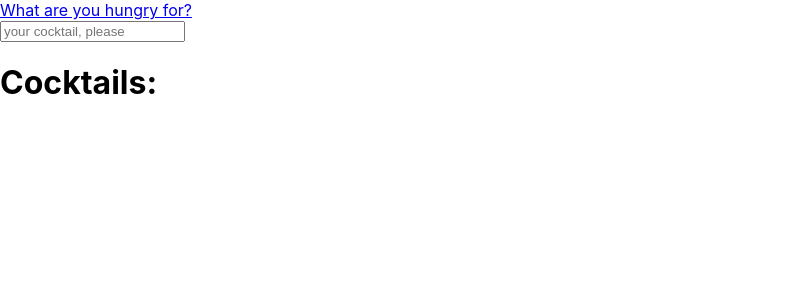
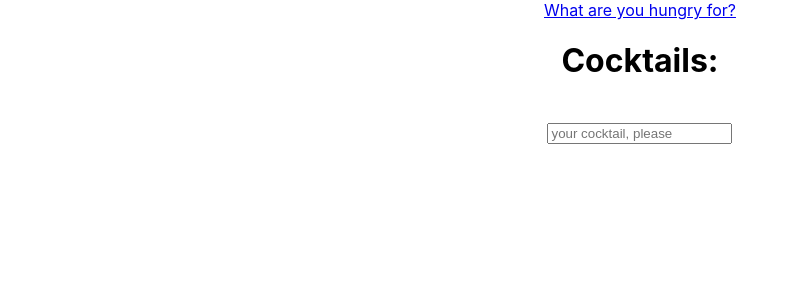
Before and after one commit to idakroniczaja/FoodAndCocktails, a React (Create React App) app: page /cocktail in a window 1280 px wide. Shown: the top 300 px of the page, without its empty margins (0-798 px from the left). Built offline with nearby package versions, Linux system fonts and the light colour scheme.

Commit message:
detail page renders on food detail page

```diff
--- a/src/App.css
+++ b/src/App.css
@@ -1,5 +1,10 @@
 .App {
   text-align: center;
+  display: flex;
+  flex-direction: column;
+  align-items: center;
+  justify-content: center;
+
 }
 
 .App-logo {
--- a/src/App.js
+++ b/src/App.js
@@ -6,14 +6,14 @@ import Food from './components/Food'
 import FoodDetails from './components/FoodDetails';
 import Cocktail from './components/Cocktail';
 import CocktailDetails from './components/CocktailDetails'
-import ShowAll from './components/ShowAll'
+
 
 
 
 class App extends React.Component {
   render(){
     return(
-      <>
+      <div className="App">
 
     <nav>
     <Link to={'/food'}>What are you hungry for?</Link>
@@ -48,17 +48,13 @@ class App extends React.Component {
             render={(props) => <CocktailDetails  {...props}/>}
           />
 
-        <Route
-            exact
-            path="/showall"
-            render={(props) => <ShowAll  {...props} />}
-          />
+
 
       </Switch>
 
 
 
-      </>
+      </div>
     )
   }
 }
--- a/src/components/Cocktail.js
+++ b/src/components/Cocktail.js
@@ -6,6 +6,7 @@ import CocktailDetails from "./CocktailDetails";
 export class Cocktail extends Component {
   state = {
     cocktail: [],
+    drink:{}
   };
 
   search = (e) => {
@@ -24,16 +25,26 @@ export class Cocktail extends Component {
   allCocktails = () => {
     return this.state.cocktail.map((each) => {
       return (
-        <Link to={`/cocktail/${each.idDrink}`}>
-          <li>{each.strDrink}</li>
-        </Link>
-      );
-    });
-  };
+        <button onClick={()=>this.setState({drink:each})}>
+        {each.strDrink}
+        </button>
 
-  render() {
-    return (
+
+
+
+// <Link to={`/cocktail/${each.idDrink}`}>
+//   <li>{each.strDrink}</li>
+// </Link>
+);
+});
+};
+
+render() {
+  console.log(this)
+  return (
       <div>
+        <h1>Cocktails:</h1>
+        <br></br>
         <input
           onChange={this.search}
           name="drink"
@@ -41,10 +52,16 @@ export class Cocktail extends Component {
           type="text"
         />
 
-        <h1>Cocktails:</h1>
        <div>
          {this.allCocktails()}
        </div>
+
+       {this.state.drink.strDrink}
+    <CocktailDetails id={this.state.drink.idDrink}/>
+
+
+
+
 
 
       </div>
--- a/src/components/CocktailDetails.js
+++ b/src/components/CocktailDetails.js
@@ -1,6 +1,6 @@
 import React, { Component } from 'react';
 import axios from 'axios';
-import FoodDetails from './FoodDetails'
+
 
 
 export default class CocktailDetails extends Component {
@@ -9,15 +9,18 @@ state = {
 
 }
 
-componentDidMount(){
+componentWillReceiveProps(props){
+    console.log(props)
+   if (props.id){
 
-    axios.get(`https://www.thecocktaildb.com/api/json/v1/1/lookup.php?i=${this.props.match.params.id}`)
-    .then(response=>{
+       axios.get(`https://www.thecocktaildb.com/api/json/v1/1/lookup.php?i=${props.id}`)
+       .then(response=>{
 
-        this.setState({
-            cocktailDetails: response.data.drinks
-        })
-    })
+           this.setState({
+               cocktailDetails: response.data.drinks
+           })
+       })
+   }
 }
 showDetails = () =>{
     return this.state.cocktailDetails.map(each=>{
--- a/src/components/Food.js
+++ b/src/components/Food.js
@@ -10,7 +10,7 @@ export class Food extends Component {
       }
 
       search = (e)=> {
-        axios.get(`https://api.spoonacular.com/recipes/complexSearch?apiKey=74655840ee6247938738e3747cddf842&query=${e.target.value}`)
+        axios.get(`https://api.spoonacular.com/recipes/complexSearch?apiKey=c40a678376e24366886a26ba00de5aab&query=${e.target.value}`)
         .then(response=>{
           console.log(response.data.results)
 
--- a/src/components/FoodDetails.js
+++ b/src/components/FoodDetails.js
@@ -11,7 +11,7 @@ state = {
 }
 
 componentDidMount(){
-    axios.get(`https://api.spoonacular.com/recipes/${this.props.match.params.id}/information?apiKey=74655840ee6247938738e3747cddf842`)
+    axios.get(`https://api.spoonacular.com/recipes/${this.props.match.params.id}/information?apiKey=c40a678376e24366886a26ba00de5aab`)
     .then(response=>{
         console.log(response.data, this.props)
         this.setState({
@@ -47,7 +47,7 @@ showDetails = () =>{
 
 
 
-
+        <br></br>
 
         <button type="button" onClick={this.props.history.goBack}>
                   Go back to search page
--- a/src/components/ShowAll.js
+++ /dev/null
@@ -1,22 +0,0 @@
-import React, { Component } from 'react';
-import axios from 'axios';
-import { Route, Switch, Link } from 'react-router-dom';
-
-import FoodDetails from './FoodDetails'
-import CocktailDetails from './CocktailDetails'
-
- class ShowAll extends Component {
-
-     render() {
-         return (
-             <div>
-                 <FoodDetails/>
-                 <CocktailDetails/>
-             </div>
-         )
-     }
-
-
-}
-
-export default ShowAll
--- a/src/index.css
+++ b/src/index.css
@@ -5,6 +5,10 @@ body {
     sans-serif;
   -webkit-font-smoothing: antialiased;
   -moz-osx-font-smoothing: grayscale;
+  display: flex;
+  flex-direction: column;
+  align-items: center;
+  justify-content: center;
 }
 
 code {
```
